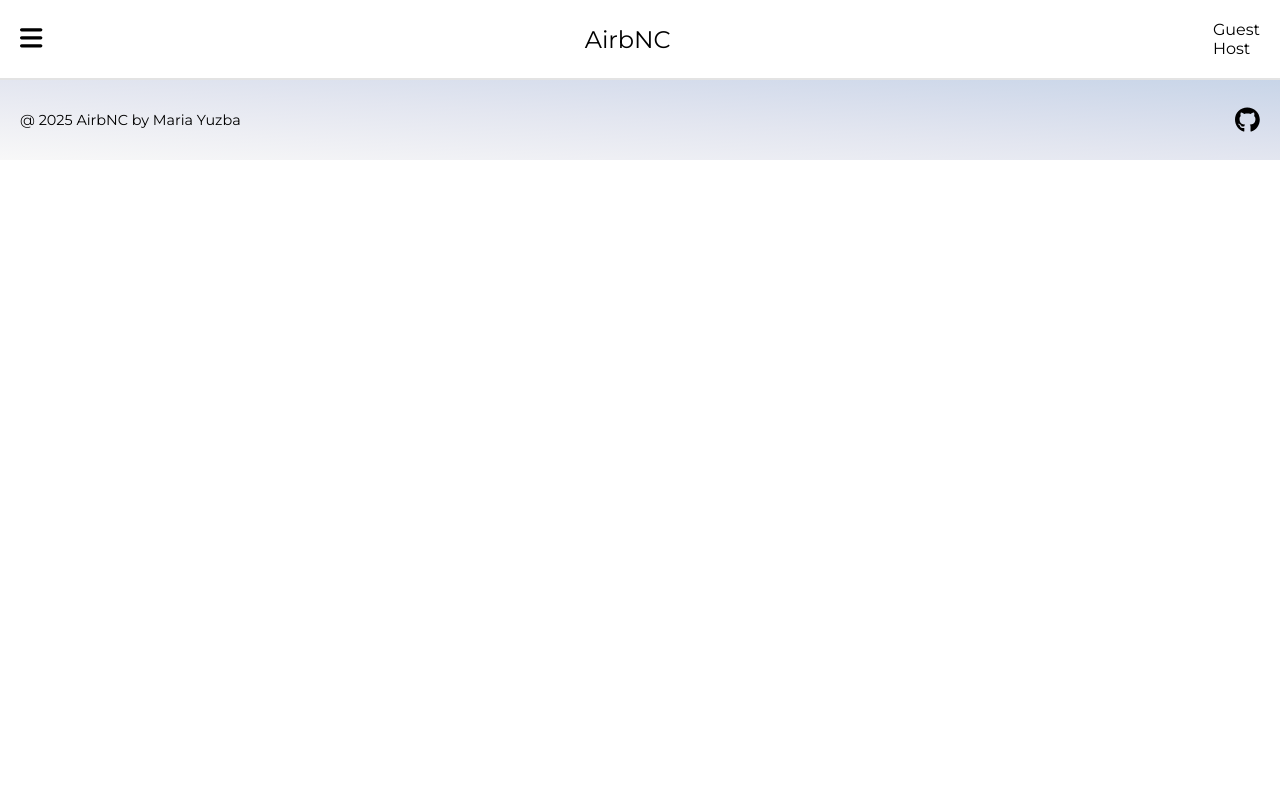
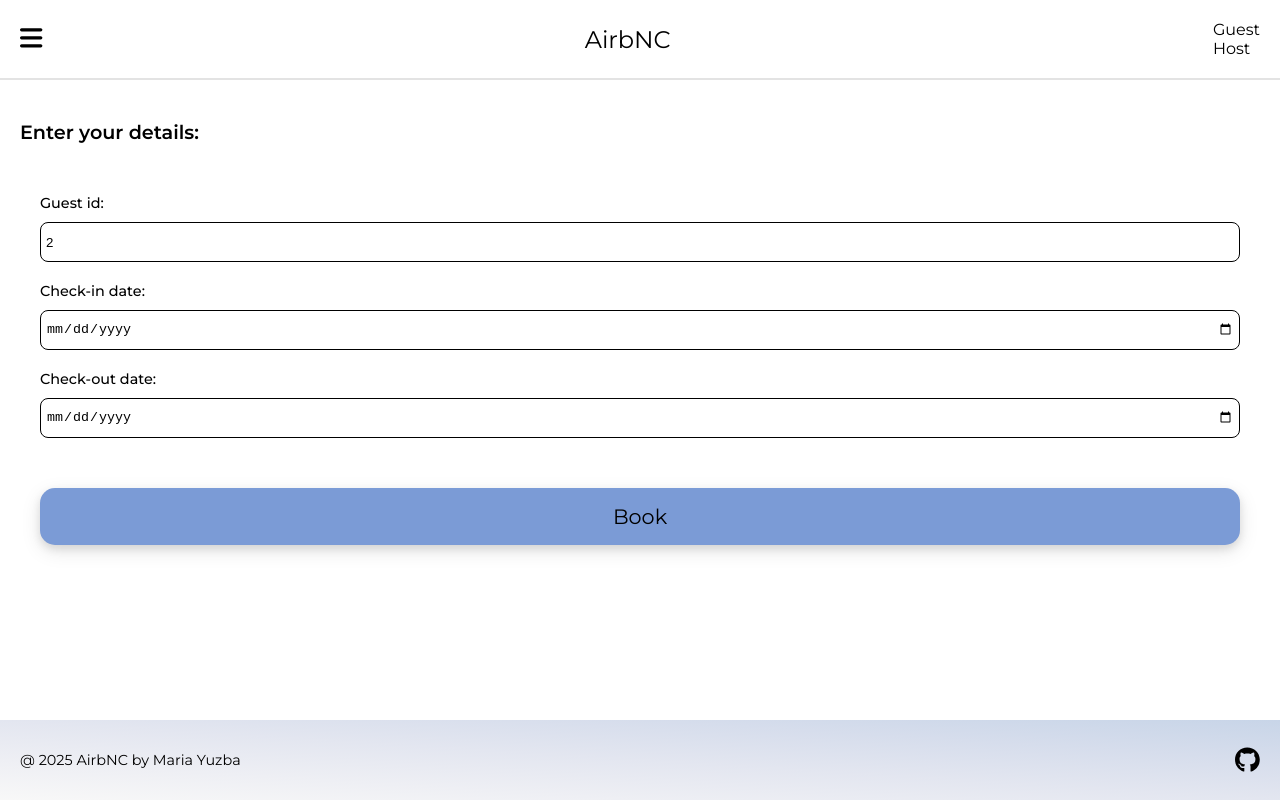
Before and after one commit to yuzbamaria/fe-airbnc, a React (Vite) app: page /properties/1/booking in a window 1280 px wide. Built offline with nearby package versions, Linux system fonts and the light colour scheme.

Commit message:
added context and booking property functionality

```diff
--- a/src/App.jsx
+++ b/src/App.jsx
@@ -5,6 +5,9 @@ import Home from "./components/Home";
 import Footer from "./components/Footer";
 import SingleProperty from "./components/SingleProperty";
 import Reviews from "./components/Reviews";
+import PropertyBooking from "./components/PropertyBooking";
+import BookingConfirmation from "./components/BookingConfirmation";
+
 
 function App() {
   return (
@@ -15,6 +18,8 @@ function App() {
           <Route path="/contacts" element={<Footer />} />
           <Route path="/property/:id" element={<SingleProperty />} />
           <Route path="/property/:id/reviews" element={<Reviews />} />
+          <Route path="/properties/:id/booking" element={<PropertyBooking />} />
+          <Route path="/booking-confirmation" element={<BookingConfirmation />} />
         </Routes>
       <Footer />
     </>
--- /dev/null
+++ b/src/components/BookingConfirmation.jsx
@@ -0,0 +1,23 @@
+import { useSearchParams } from "react-router-dom";
+import { Link } from "react-router-dom";
+import styles from "./styles/BookingConfirmation.module.css";
+
+export default function BookingConfirmation() {
+    const [searchParams] = useSearchParams();
+    const msg = searchParams.get("msg");
+    const bookingId = searchParams.get("booking_id")
+
+    return (
+        <>
+            <main>
+                <section className={styles.bookingConfirmation}>
+                    <p>{msg}. Enjoy your stay!</p>
+                    <p>Your booking ID: {bookingId}.</p>
+                    <Link to={`/`} className={styles.homeLink}>
+                        Return to Home page
+                    </Link>
+                </section>
+            </main>
+        </>
+    )
+}
--- /dev/null
+++ b/src/components/PropertyBooking.jsx
@@ -0,0 +1,119 @@
+import styles from "./styles/PropertyBooking.module.css";
+import { useParams } from "react-router-dom";
+import { useState } from "react";
+import axios from "axios";
+import { useUser } from "../contexts/UserContext";
+import { useNavigate } from "react-router-dom";
+
+export default function PropertyBooking() {
+    const { id } = useParams();
+    const { guestId } = useUser();
+    const navigate = useNavigate();
+    // const [firstName, setFirstName] = useState("");
+    // const [lastName, setLastName] = useState("");
+    const [checkInDate, setCheckInDate] = useState("");
+    const [checkOutDate, setCheckOutDate] = useState("");
+
+    const userData = {
+        // firstName,
+        // lastName,
+        guest_id: guestId,
+        check_in_date: checkInDate,
+        check_out_date: checkOutDate
+    };
+
+    function bookProperty() {
+        axios.post(`https://be-airbnc-zw86.onrender.com/api/properties/${id}/booking`, userData)
+        .then((response) => {
+            navigate(`/booking-confirmation?msg=${response.data.msg}&booking_id=${response.data.booking_id}`);
+        })
+        .catch((error) => {
+            console.error(error);
+        });
+    };
+
+    function handleBookingPropertySubmit(e) {
+        console.log("Form submitted")
+        e.preventDefault();
+        bookProperty();
+    };
+
+
+    return (
+        <>
+            <main>
+                <h2 className={styles.propertyBookingHeading}>Enter your details:</h2>
+                <form className={styles.bookingForm} onSubmit={handleBookingPropertySubmit}>
+
+                    <label htmlFor="guestId" className={styles.bookingFormLabel}>
+                        Guest id:
+                        <br />
+                        <input
+                            type="text"
+                            id="guestId"
+                            value={guestId}
+                            name="guest"
+                            className={styles.bookingFormInput}
+                            readOnly
+                        />
+                    </label>
+                    {/* <label htmlFor="first_name" className={styles.bookingFormLabel}>
+                        First name:
+                        <br />
+                        <input
+                            type="text"
+                            value={firstName}
+                            name="first_name"
+                            className={styles.bookingFormInput}
+                            onChange={(e) => setFirstName(e.target.value)}
+                            required
+                        />
+                    </label>
+                     */}
+                    {/* <label htmlFor="last_name" className={styles.bookingFormLabel}>
+                        Last name:
+                        <input
+                            type="text"
+                            value={lastName}
+                            name="last_name"
+                            className={styles.bookingFormInput}
+                            onChange={(e) => setLastName(e.target.value)}
+                            required/>
+                    </label> */}
+
+                    <label htmlFor="check_in_date" className={styles.bookingFormLabel}>
+                        Check-in date:
+                        <br />
+                        <input
+                            type="date"
+                            id="check_in_date"
+                            value={checkInDate}
+                            name="check_in_date"
+                            className={styles.bookingFormInput}
+                            onChange={(e) => setCheckInDate(e.target.value)}
+                            required/>
+                    </label>
+
+                    <label htmlFor="check_out_date" className={styles.bookingFormLabel}>
+                        Check-out date:
+                        <br />
+                        <input
+                            type="date"
+                            id="check_out_date"
+                            value={checkOutDate}
+                            name="check_out_date"
+                            className={styles.bookingFormInput}
+                            onChange={(e) => setCheckOutDate(e.target.value)}
+                            required/>
+                    </label>
+
+                    <input
+                        type="submit"
+                        value="Book"
+                        className={styles.bookingBtn}
+                    />
+                </form>
+            </main>
+        </>
+    )
+}
--- a/src/components/Reviews.jsx
+++ b/src/components/Reviews.jsx
@@ -10,7 +10,6 @@ export default function Reviews() {
     useEffect(() => {
         axios.get(`https://be-airbnc-zw86.onrender.com/api/properties/${id}/reviews`)
             .then((response) => {
-                console.log(response.data.reviews);
                 setReviews(response.data.reviews);
         })
             .catch((error) => {
--- a/src/components/SingleProperty.jsx
+++ b/src/components/SingleProperty.jsx
@@ -42,7 +42,9 @@ export default function SingleProperty() {
                         <p className={styles.singlePropertyLocation}>Located in {property.location}</p>
                         <Link
                             to={`/property/${id}/reviews`}
-                            className={styles.reviewsLink}>Reviews
+                            className={styles.reviewsLink}
+                        >
+                            Reviews
                         </Link>
                         <p><span style={{ fontWeight: 'bold'}}>£{property.price_per_night}</span> per night</p>
                     </div>
@@ -57,7 +59,12 @@ export default function SingleProperty() {
                         <p className={styles.hostFullName}>Hosted by {property.host}</p>
                     </div>
                     <div className={styles.propertyReservationContainer}>
-                        <button className={styles.reserveBtn}>Reserve</button>
+                        <Link
+                            to={`/properties/${id}/booking`}
+                            className={styles.reserveBtn}
+                        >
+                            Reserve
+                        </Link>
                     </div>
                 </section>
             </main>
--- /dev/null
+++ b/src/components/styles/BookingConfirmation.module.css
@@ -0,0 +1,22 @@
+.bookingConfirmation {
+    display: flex;
+    flex-direction: column;
+    justify-content: center;
+    text-align: center;
+    height: 70vh;
+    padding: 20px;
+    gap: 20px;
+    font-size: 1.2rem;
+}
+
+.homeLink {
+    /* text-decoration: none; */
+    color: black;
+    margin-top: 30px;
+    font-size: 0.9rem;
+    cursor: pointer;
+}
+
+.homeLink:hover {
+    color: red;
+}
--- /dev/null
+++ b/src/components/styles/PropertyBooking.module.css
@@ -0,0 +1,51 @@
+.propertyBookingHeading {
+    font-size: 1.2rem;
+    font-weight: 600;
+    padding: 40px 20px 10px;
+}
+
+.bookingForm {
+    display: flex;
+    flex-direction: column;
+    gap: 20px;
+    padding: 20px;
+    margin: 20px;
+    border-radius: 5px;
+    /* background-color: #7b9bd6; */
+    /* background-image: linear-gradient(to right top, #f8f8f8, #eeeff4, #e3e6f0, #d6ddec, #c8d5e8); */
+    /* box-shadow: 0 4px 8px rgba(0, 0, 0, 0.1),
+                0 6px 20px rgba(0, 0, 0, 0.1); */
+}
+
+.bookingFormLabel {
+    display: flex;
+    flex-direction: column;
+    align-items: flex-start;
+    gap: 10px;
+    font-size: 0.9rem;
+    font-weight: 500;
+}
+
+.bookingFormInput {
+    width: 100%;
+    height: 2.5rem;
+    border: 1px solid black;;
+    border-radius: 8px;
+    padding: 5px;
+    /* font-weight: 300; */
+}
+
+.bookingBtn {
+    display: inline-block;
+    padding: 1rem 3rem;
+    margin-top: 30px;
+    border-radius: 15px;
+    border: none;
+    background-color: #7b9bd6;
+    font-size: 1.3rem;
+    text-decoration: none;
+    color: black;
+    font-family: Montserrat;
+    box-shadow: 0 4px 8px rgba(0, 0, 0, 0.1),
+                0 6px 20px rgba(0, 0, 0, 0.1);
+}
--- a/src/components/styles/SingleProperty.module.css
+++ b/src/components/styles/SingleProperty.module.css
@@ -78,11 +78,17 @@
 }
 
 .reserveBtn {
+    display: inline-block;
     padding: 1rem 3rem;
     border-radius: 15px;
     border: none;
     background-color: #7b9bd6;
     font-size: 1.3rem;
+    text-decoration: none;
+    color: black;
+    font-family: Montserrat;
+    box-shadow: 0 4px 8px rgba(0, 0, 0, 0.1),
+                0 6px 20px rgba(0, 0, 0, 0.1);
 }
 
 .reserveBtn:hover {
--- /dev/null
+++ b/src/contexts/UserContext.jsx
@@ -0,0 +1,7 @@
+import { createContext, useContext } from "react";
+
+export const UserContext = createContext();
+
+export const useUser = () => {
+    return useContext(UserContext);
+};
--- a/src/main.jsx
+++ b/src/main.jsx
@@ -3,11 +3,14 @@ import { createRoot } from "react-dom/client";
 import "./index.css";
 import App from "./App.jsx";
 import { BrowserRouter } from "react-router-dom";
+import UserProvider from "./providers/UserProvider.jsx";
 
 createRoot(document.getElementById("root")).render(
   <StrictMode>
     <BrowserRouter>
-      <App />
+      <UserProvider>
+        <App />
+      </UserProvider>
     </BrowserRouter>
   </StrictMode>,
 );
--- /dev/null
+++ b/src/providers/UserProvider.jsx
@@ -0,0 +1,13 @@
+import { UserContext } from "../contexts/UserContext";
+import { useState } from "react";
+
+export default function UserProvider({children}) {
+    const [hostId] = useState(1);
+    const [guestId] = useState(2);
+
+    return (
+        <UserContext.Provider value={{  hostId, guestId }}>
+            {children}
+        </UserContext.Provider>
+    )
+};
```
